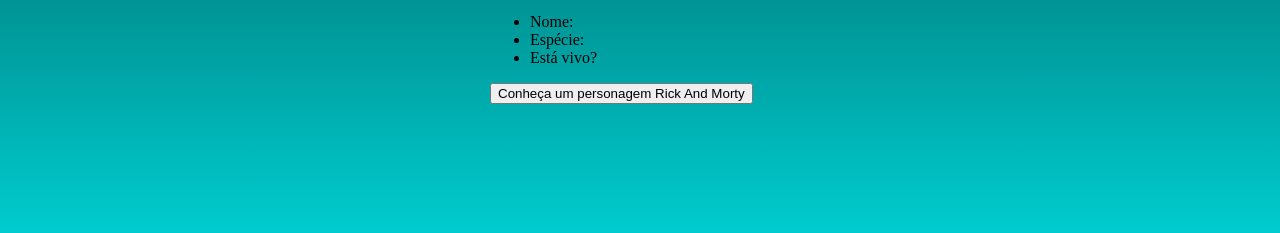
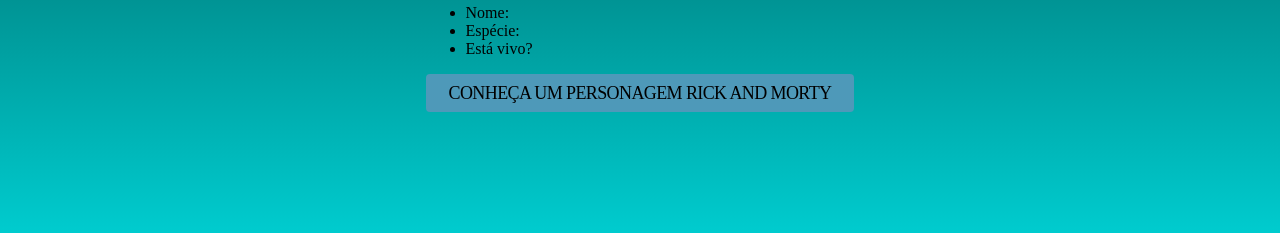
Before and after one commit to RodolfoShaw/minicurso, a plain HTML site: page index.html in a window 1280 px wide. Shown: the part 517-750 px from the top of the page. Drawn offline with Linux system fonts and the light colour scheme.

Commit message:
implementar estilo para o botão

```diff
--- a/style.css
+++ b/style.css
@@ -24,4 +24,21 @@ main > section img {
     height: 300px;
     margin: 15px 0;
     width: 300px;
+
 }
+main > section button {
+    background-color:#4e99b9;
+    border:none;
+    border-radius: 4px;
+    color: black;
+    font-family: EuclidBold;
+    font-size: 18px;
+    font: weight :500px;
+    letter-spacing: -0.6px;
+    line-height: 20px;
+    text-transform: uppercase;
+    padding: 9px 23px;
+
+
+
+}
```
